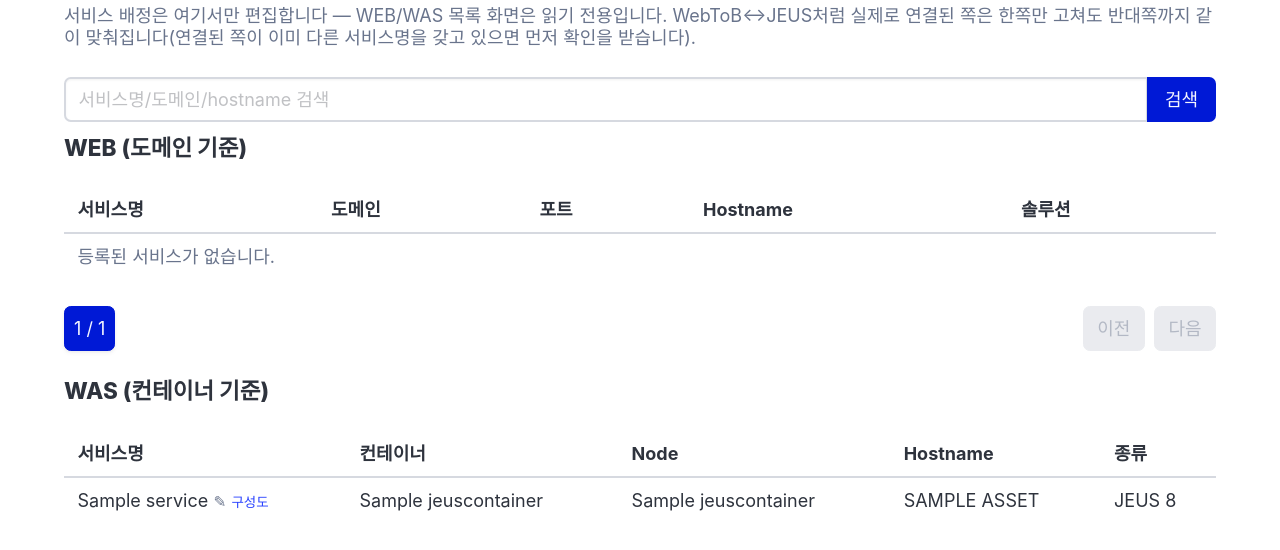
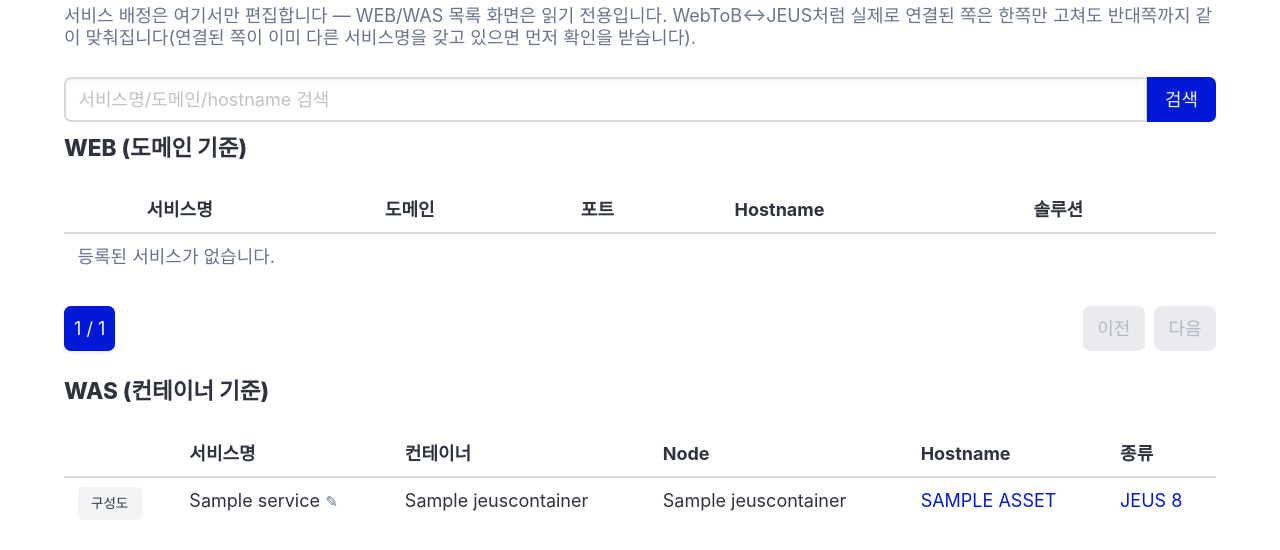
Before and after one commit to guv03/cmdb-core, a Django app: page /dashboard/services/ in a window 1280 px wide. Shown: the part 180-730 px from the top of the page. Run offline with Django 5.2, Linux system fonts and the light colour scheme; a user stored in the database is signed in; tables that the repository leaves empty hold one stand-in row (values such as "Sample post"); data that the repository does not hold is empty.

Commit message:
feat: 서비스 탭 구성도 버튼 분리 및 Hostname/솔루션 상세 모달 추가 (1.0.25)
Co-Authored-By: Claude Sonnet 5 <noreply@anthropic.com>

```diff
--- a/dashboard/templates/dashboard/webservice_list.html
+++ b/dashboard/templates/dashboard/webservice_list.html
@@ -31,6 +31,7 @@
   <table class="table is-fullwidth is-hoverable is-striped">
     <thead>
       <tr>
+        <th></th>
         <th><a class="has-text-dark" href="{% querystring sort=columns.service_name.next_sort page=None %}">서비스명</a></th>
         <th><a class="has-text-dark" href="{% querystring sort=columns.domain.next_sort page=None %}">도메인</a></th>
         <th><a class="has-text-dark" href="{% querystring sort=columns.port.next_sort page=None %}">포트</a></th>
@@ -42,22 +43,30 @@
       {% for row in service_domains %}
       <tr>
         <td>
+          {% if row.service_name %}<a class="button is-light is-small" href="{% url 'dashboard-service-topology' %}?name={{ row.service_name|urlencode }}">구성도</a>{% endif %}
+        </td>
+        <td>
           <span class="editable-cell dash-editable-cell" data-url="/dashboard/services/{{ row.pk }}/service/"
               data-param="service_name" data-title="{{ row.domain }} - 서비스명">
             <span class="cell-value">{{ row.service_name|default:"" }}</span><span class="dash-manual-icon" aria-hidden="true">✎</span>
           </span>
-          {% if row.service_name %}<a class="is-size-7" href="{% url 'dashboard-service-topology' %}?name={{ row.service_name|urlencode }}">구성도</a>{% endif %}
         </td>
         <td>
           {{ row.domain }}
           {% if row.aliases %}<br><span class="is-size-7 has-text-grey">{{ row.aliases }}</span>{% endif %}
         </td>
         <td>{{ row.port|default:"" }}</td>
-        <td class="dash-hostname">{{ row.source.asset.hostname }}</td>
-        <td>{{ row.source.get_kind_display }}</td>
+        <td class="dash-hostname">
+          {% if row.source.asset %}
+          <span class="has-text-link" style="cursor: pointer;" data-detail-url="{% url 'dashboard-asset-detail' row.source.asset.pk %}" data-content-id="asset-content" data-detail-title="자산 상세">{{ row.source.asset.hostname }}</span>
+          {% endif %}
+        </td>
+        <td>
+          <span class="has-text-link" style="cursor: pointer;" data-detail-url="{% url 'dashboard-webconfig-detail' row.source.pk %}" data-content-id="webconfig-content" data-detail-title="WEB 설정 상세">{{ row.source.get_kind_display }}</span>
+        </td>
       </tr>
       {% empty %}
-      <tr><td colspan="5" class="has-text-grey">등록된 서비스가 없습니다.</td></tr>
+      <tr><td colspan="6" class="has-text-grey">등록된 서비스가 없습니다.</td></tr>
       {% endfor %}
     </tbody>
   </table>
@@ -84,6 +93,7 @@
   <table class="table is-fullwidth is-hoverable is-striped">
     <thead>
       <tr>
+        <th></th>
         <th>서비스명</th>
         <th>컨테이너</th>
         <th>Node</th>
@@ -95,22 +105,41 @@
       {% for container in was_rows %}
       <tr>
         <td>
+          {% if container.service %}<a class="button is-light is-small" href="{% url 'dashboard-service-topology' %}?name={{ container.service.name|urlencode }}">구성도</a>{% endif %}
+        </td>
+        <td>
           <span class="editable-cell dash-editable-cell" data-url="/dashboard/services/container/{{ container.pk }}/service/"
               data-param="service_name" data-title="{{ container.name }} - 서비스명">
             <span class="cell-value">{{ container.service.name|default:"" }}</span><span class="dash-manual-icon" aria-hidden="true">✎</span>
           </span>
-          {% if container.service %}<a class="is-size-7" href="{% url 'dashboard-service-topology' %}?name={{ container.service.name|urlencode }}">구성도</a>{% endif %}
         </td>
         <td>{{ container.name }}</td>
         <td>{{ container.node_name }}</td>
-        <td class="dash-hostname">{{ container.asset.hostname|default:"(미등록)" }}</td>
-        <td>{{ container.source.get_kind_display }}</td>
+        <td class="dash-hostname">
+          {% if container.asset %}
+          <span class="has-text-link" style="cursor: pointer;" data-detail-url="{% url 'dashboard-asset-detail' container.asset.pk %}" data-content-id="asset-content" data-detail-title="자산 상세">{{ container.asset.hostname }}</span>
+          {% else %}(미등록){% endif %}
+        </td>
+        <td>
+          <span class="has-text-link" style="cursor: pointer;" data-detail-url="{% url 'dashboard-was-detail' container.source.pk %}" data-content-id="was-content" data-detail-title="WAS 설정 상세">{{ container.source.get_kind_display }}</span>
+        </td>
       </tr>
       {% empty %}
-      <tr><td colspan="5" class="has-text-grey">등록된 컨테이너가 없습니다.</td></tr>
+      <tr><td colspan="6" class="has-text-grey">등록된 컨테이너가 없습니다.</td></tr>
       {% endfor %}
     </tbody>
   </table>
+</div>
+
+<div class="modal" id="serviceDetailModal">
+  <div class="modal-background"></div>
+  <div class="modal-card" style="width: 90%; max-width: 960px;">
+    <header class="modal-card-head">
+      <p class="modal-card-title" id="serviceDetailModalTitle">상세</p>
+      <button class="delete" aria-label="close" id="serviceDetailModalClose"></button>
+    </header>
+    <section class="modal-card-body" id="serviceDetailModalBody">불러오는 중...</section>
+  </div>
 </div>
 
 <div class="modal" id="serviceCellModal">
@@ -220,6 +249,36 @@ document.addEventListener('DOMContentLoaded', function () {
   cancelBtn.addEventListener('click', closeModal);
   document.getElementById('serviceCellModalClose').addEventListener('click', closeModal);
   modal.querySelector('.modal-background').addEventListener('click', closeModal);
+
+  var detailModal = document.getElementById('serviceDetailModal');
+  var detailModalTitle = document.getElementById('serviceDetailModalTitle');
+  var detailModalBody = document.getElementById('serviceDetailModalBody');
+
+  function closeDetailModal() {
+    detailModal.classList.remove('is-active');
+  }
+
+  document.querySelectorAll('[data-detail-url]').forEach(function (el) {
+    el.addEventListener('click', function () {
+      detailModalTitle.textContent = el.dataset.detailTitle;
+      detailModalBody.textContent = '불러오는 중...';
+      detailModal.classList.add('is-active');
+
+      fetch(el.dataset.detailUrl)
+        .then(function (res) { return res.text(); })
+        .then(function (html) {
+          var doc = new DOMParser().parseFromString(html, 'text/html');
+          var content = doc.getElementById(el.dataset.contentId);
+          detailModalBody.innerHTML = content ? content.innerHTML : '불러오기 실패';
+        })
+        .catch(function () {
+          detailModalBody.textContent = '불러오기 실패';
+        });
+    });
+  });
+
+  document.getElementById('serviceDetailModalClose').addEventListener('click', closeDetailModal);
+  detailModal.querySelector('.modal-background').addEventListener('click', closeDetailModal);
 });
 </script>
 {% endblock %}
```
Also changed, not shown: CHANGELOG.md, 1 other file.
